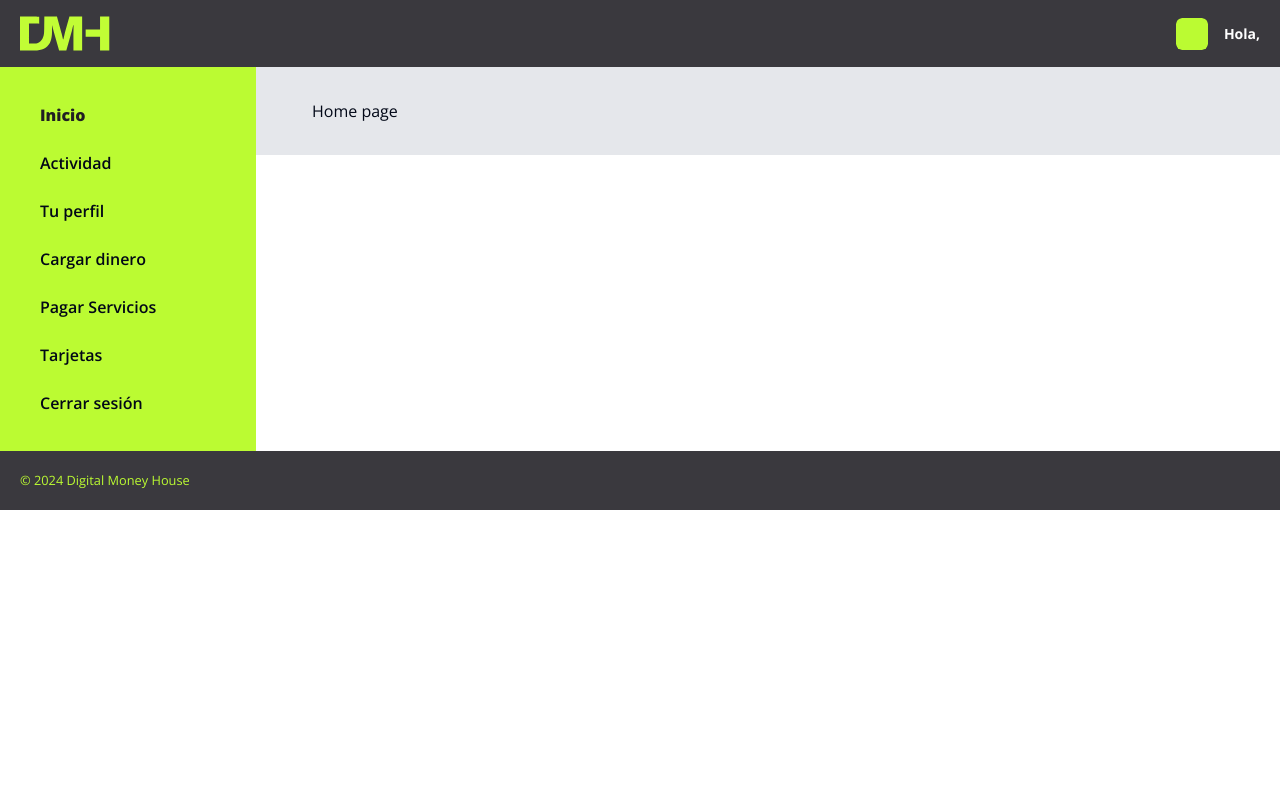
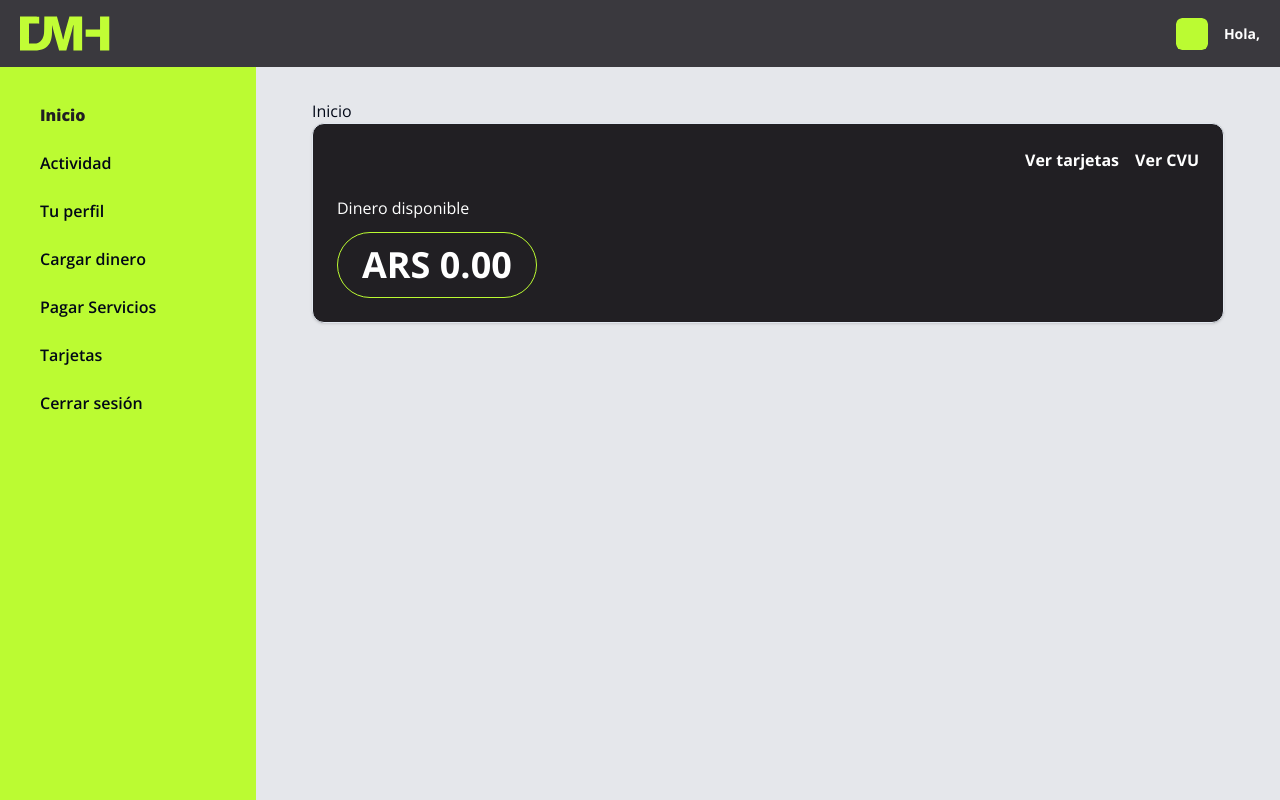
Before and after one commit to Neyza24/digital-money-house-pi, a Next.js app: page /home in a window 1280 px wide. Shown: the top 800 px of the page. Built offline with nearby package versions, Linux system fonts and the light colour scheme.

Commit message:
Implement UI and functionality BalanceCard in HomePage

```diff
--- /dev/null
+++ b/src/app/(pages)/cards/page.tsx
@@ -0,0 +1,8 @@
+export default function CardsPage() {
+
+    return (
+        <>
+        <h1>Cards page</h1>
+        </>
+    )
+}
--- a/src/app/(pages)/home/page.tsx
+++ b/src/app/(pages)/home/page.tsx
@@ -1,8 +1,14 @@
+
+
+import { BalanceCard } from "@/components/home/balanceCard";
+
+
 export default function HomePage() {
 
     return (
-        <>
-        <h1>Home page</h1>
-        </>
-    )
+      <section className="h-screen">
+        <h1>Inicio</h1>
+        <BalanceCard />
+      </section>
+    );
 }
--- /dev/null
+++ b/src/components/home/balanceCard.tsx
@@ -0,0 +1,44 @@
+
+"use client"
+import { Card, CardContent, CardDescription, CardHeader } from "@/components/ui/card";
+import { useAuth } from "@/hooks/useAuth";
+import { formatCurrency } from "@/utils/formatCurrency";
+import Link from "next/link";
+
+export const BalanceCard = () => {
+
+    const {accountData} = useAuth();
+    console.log(accountData);
+
+    const availableAmout = formatCurrency(accountData?.available_amount ?? 0);
+
+
+  return (
+    <Card className="bg-dark-01">
+      <CardHeader className="flex-row items-center justify-end space-x-4 space-y-0">
+        <Link
+          href="/cards"
+          className="text-sm md:text-base font-bold text-white"
+        >
+          Ver tarjetas
+        </Link>
+        <Link
+          href="/cards"
+          className="text-sm font-bold md:text-base text-white"
+        >
+          Ver CVU
+        </Link>
+      </CardHeader>
+      <CardContent className="space-y-3">
+        <CardDescription className="text-white text-base">
+          Dinero disponible
+        </CardDescription>
+        <CardDescription className="border border-primary px-6 py-3 rounded-full inline-block">
+          <span className="text-white font-bold text-2xl md:text-4xl">
+            {availableAmout}
+          </span>
+        </CardDescription>
+      </CardContent>
+    </Card>
+  );
+};
--- /dev/null
+++ b/src/utils/formatCurrency.ts
@@ -0,0 +1,13 @@
+
+export function formatCurrency(
+    value: number,
+    locale: string = 'en-AR',
+    currency: string = 'ARS'
+  ): string {
+    return new Intl.NumberFormat(locale, {
+      style: 'currency',
+      currency,
+      minimumFractionDigits: 2,
+      maximumFractionDigits: 2,
+    }).format(value);
+  }
```
